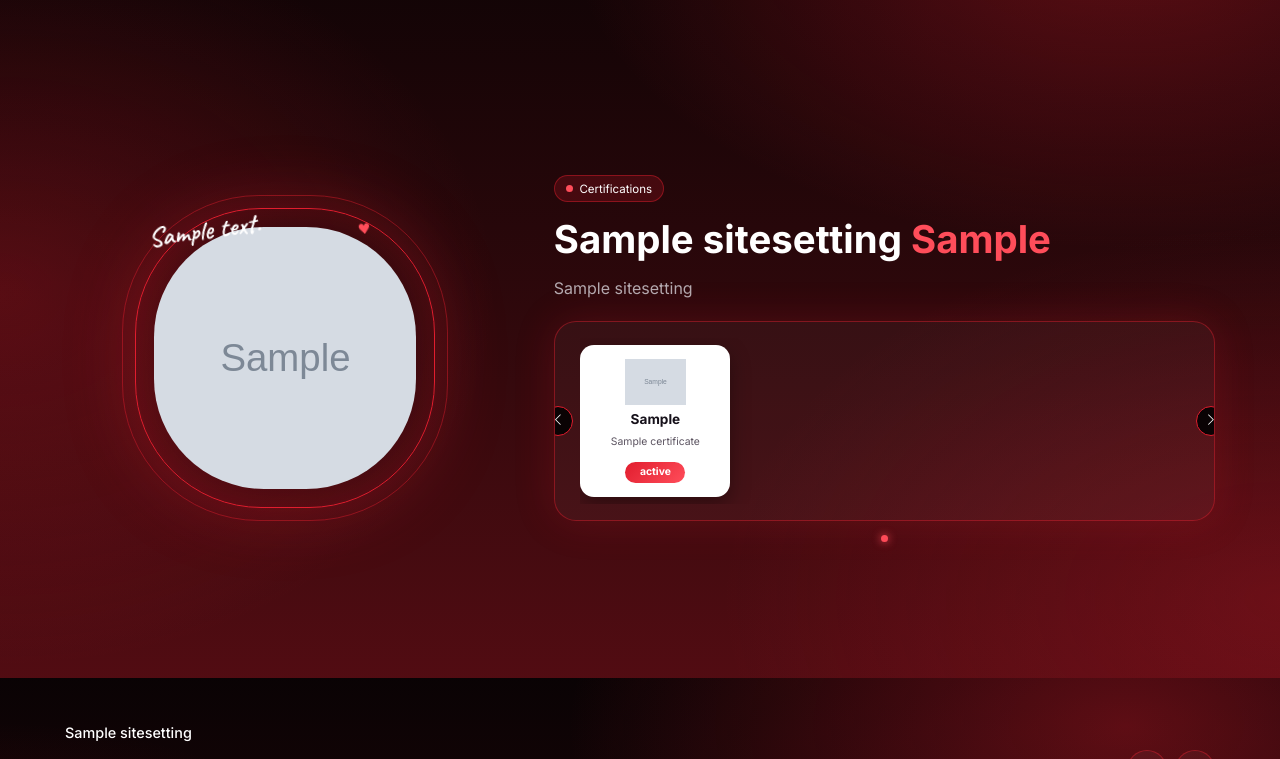
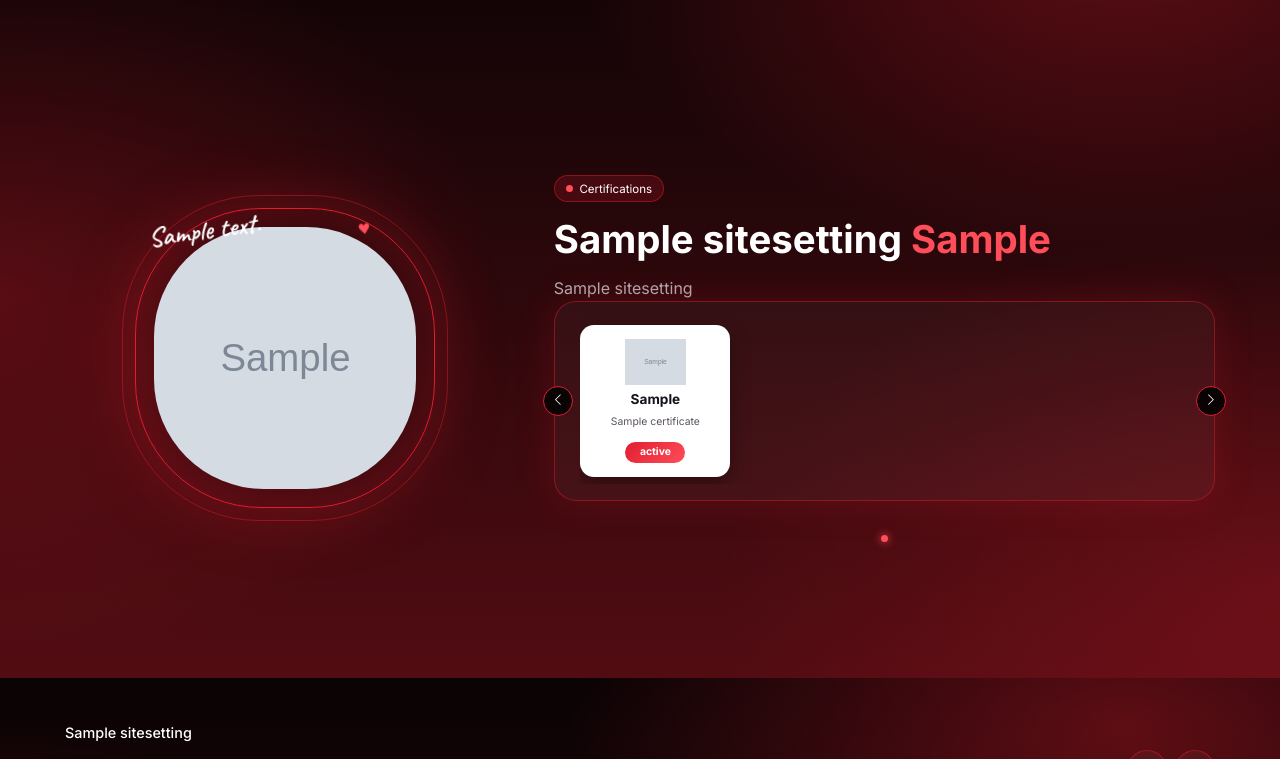
Before and after one commit to peddintiharsha07-web/Portfolio, a Django app: page / in a window 1280 px wide. Shown: the part 1722-2481 px from the top of the page. Run offline with Django 5.2, Linux system fonts and the light colour scheme; tables that the repository leaves empty hold one stand-in row (values such as "Sample post"); grey boxes marked "Sample" are stand-in pictures.

Commit message:
Cert-penel
Adjusted cert-panel styles for better layout and visibility.

```diff
--- a/portfolio/static/portfolio/css/style.css
+++ b/portfolio/static/portfolio/css/style.css
@@ -412,9 +412,11 @@ button:focus-visible, a:focus-visible { outline: 3px solid var(--accent2); outli
 
     .cert-panel {
         width: 100%;
+        max-width: 100%;
         min-width: 0;
-        max-width: 100%;
-        overflow: hidden;
+        position: relative;
+        overflow: visible;
+        transform: translateY(-20px);
         box-sizing: border-box;
     }
 
```
